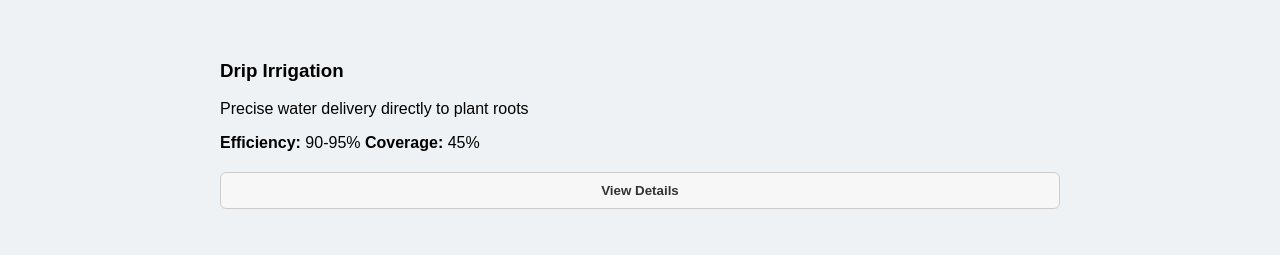
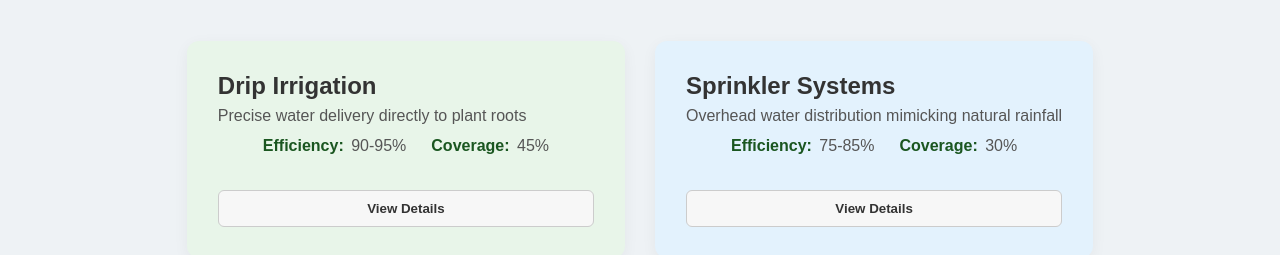
Before and after one commit to MustafaAl-Kayyali/PIXELSITE, a plain HTML site: page Irrigration.html in a window 1280 px wide. Shown: the part 696-951 px from the top of the page. Drawn offline with Linux system fonts and the light colour scheme.

Commit message:
8  commit

```diff
--- a/Scripts/script.js
+++ b/Scripts/script.js
@@ -19,7 +19,9 @@ document.addEventListener("DOMContentLoaded", () => {
           "Requires regular maintenance",
           "Risk of clogging in emitters",
         ],
-        color: "blue",
+        // Note: The color is set to 'blue' here, but your CSS maps 'green' to Drip.
+        // Using 'blue' as per your data, but it might not match the intended color scheme.
+        color: "green", // Corrected to match the 'green' background class in your CSS
       },
       {
         id: "sprinkler",
@@ -38,7 +40,7 @@ document.addEventListener("DOMContentLoaded", () => {
           "Wind interference affects distribution",
           "Higher energy consumption",
         ],
-        color: "green",
+        color: "blue", // Corrected to match the 'blue' background class in your CSS
       },
       {
         id: "smart",
@@ -99,7 +101,7 @@ document.addEventListener("DOMContentLoaded", () => {
   irrigationContainer.innerHTML = irrigationSystems
     .map(
       (irrigation) => `
-                <div class="irrigation-card-de ${irrigation.color}">
+                <div class="irrigation-card ${irrigation.color}">
                     <h3>${irrigation.title}</h3>
                     <p>${irrigation.description}</p>
                     <div class="data-badges">
@@ -134,6 +136,7 @@ document.addEventListener("DOMContentLoaded", () => {
   // Add event listeners to each button to toggle details
   document.querySelectorAll(".toggle-btn").forEach((button) => {
     button.addEventListener("click", () => {
+      // Use 'irrigation-card' instead of the typo
       const card = button.closest(".irrigation-card");
       const details = card.querySelector(".details-container");
       const isExpanded = details.style.display === "block";
@@ -142,8 +145,9 @@ document.addEventListener("DOMContentLoaded", () => {
       document
         .querySelectorAll(".details-container")
         .forEach((otherDetails) => {
-          const otherButton =
-            otherDetails.parentElement.querySelector(".toggle-btn");
+          const otherCard = otherDetails.closest(".irrigation-card");
+          const otherButton = otherCard.querySelector(".toggle-btn");
+
           if (
             otherDetails !== details &&
             otherDetails.style.display === "block"
--- a/Styles/irrigation.css
+++ b/Styles/irrigation.css
@@ -28,21 +28,24 @@ body {
     margin: 0 auto;
 }
 
-/* --- Irrigation Cards Grid Layout --- */
+/* ---------------------------------------------------------------- */
+/* --- 1. IRRIGATION SYSTEM CARDS (Drip, Sprinkler, etc.) STYLES --- */
+/* ---------------------------------------------------------------- */
+
+/* --- Grid Layout (Ensures two cards per row on large screens) --- */
 .irrigation-container {
     display: grid;
-    grid-template-columns: repeat(auto-fit, minmax(450px, 1fr));
+    /* This forces exactly two equal-width columns */
+    grid-template-columns: 1fr 1fr;
     gap: 30px;
 }
-
-/* --- Individual Card Styling (General) --- */
+/* --- Individual Card Styling (Base) --- */
 .irrigation-card {
     background-color: white;
     border-radius: 12px;
     padding: 30px;
     box-shadow: 0 4px 15px rgba(0, 0, 0, 0.05);
     border: 1px solid transparent;
-    /* Base border */
     transition: all 0.3s ease;
 }
 
@@ -61,33 +64,53 @@ body {
     margin: 5px 0;
 }
 
-/* Efficiency and Coverage Badges */
-.irrigation-card p strong {
-    font-weight: bold;
-    color: #1a5620;
+/* --- Data Badge Styling (For dynamically generated cards) --- */
+.data-badges {
+    display: flex;
+    justify-content: center;
+    /* Center the badge group */
+    gap: 25px;
+    /* Spacing between Efficiency and Coverage badges */
+    margin-top: 10px;
+    margin-bottom: 15px;
+    /* Space above the toggle button */
+    padding: 0 10px;
+    flex-wrap: wrap;
+    font-size: 1em;
 }
 
-/* --- Color Themeing (For Card Background and Icons) --- */
+.badge {
+    font-weight: normal;
+    color: #555;
+}
+
+.badge strong {
+    font-weight: bold;
+    /* Dark green color for emphasis, consistent with original design */
+    color: #1a5620;
+    margin-right: 3px;
+}
+
+/* --- Color Themeing (Backgrounds for individual cards) --- */
 .irrigation-card.blue {
     background-color: #e3f2fd;
+    /* Sprinkler */
 }
 
-/* Drip */
 .irrigation-card.green {
     background-color: #e8f5e9;
+    /* Drip */
 }
 
-/* Sprinkler */
 .irrigation-card.purple {
     background-color: #f3e5f5;
+    /* Smart */
 }
 
-/* Smart */
 .irrigation-card.amber {
     background-color: #fff8e1;
+    /* Surface */
 }
-
-/* Surface */
 
 /* Style for the "View/Hide Details" button */
 .toggle-btn {
@@ -158,9 +181,9 @@ body {
     border-radius: 12px;
 }
 
-/* ========================================================= */
-/* --- STYLES for Water Conservation Impact Banner (Matching Image) --- */
-/* ========================================================= */
+/* ---------------------------------------------------------------- */
+/* --- 2. WATER CONSERVATION IMPACT BANNER (Gradient Section) STYLES --- */
+/* ---------------------------------------------------------------- */
 
 /* Apply the gradient and general style to the main container */
 .irrigation-cards {
@@ -173,7 +196,6 @@ body {
     margin-top: 40px;
     margin-bottom: 40px;
     box-shadow: 0 8px 30px rgba(0, 0, 0, 0.2);
-    /* Overriding existing flex properties for better layout */
     display: flex;
     flex-direction: column;
     gap: 20px;
@@ -216,9 +238,9 @@ body {
     gap: 20px;
 }
 
-/* Individual metric card style (40%, 25%, 60%) */
-.irrigation-card {
-    /* Overriding existing white background/shadow */
+/* Individual metric style within the banner */
+.irrigation-card-details .irrigation-card {
+    /* **CRITICAL:** Override the general .irrigation-card styles here to make them transparent for the banner */
     background-color: transparent !important;
     box-shadow: none !important;
     padding: 0;
@@ -230,7 +252,7 @@ body {
     gap: 5px;
 }
 
-.irrigation-card h4 {
+.irrigation-card-details .irrigation-card h4 {
     font-size: 3.5em;
     font-weight: 300;
     line-height: 1.2;
@@ -238,7 +260,7 @@ body {
     color: white;
 }
 
-.irrigation-card p {
+.irrigation-card-details .irrigation-card p {
     font-size: 1.2em;
     font-weight: normal;
     margin: 0;
@@ -253,7 +275,7 @@ body {
         gap: 40px;
     }
 
-    .irrigation-card h4 {
+    .irrigation-card-details .irrigation-card h4 {
         font-size: 3em;
     }
 }
```
